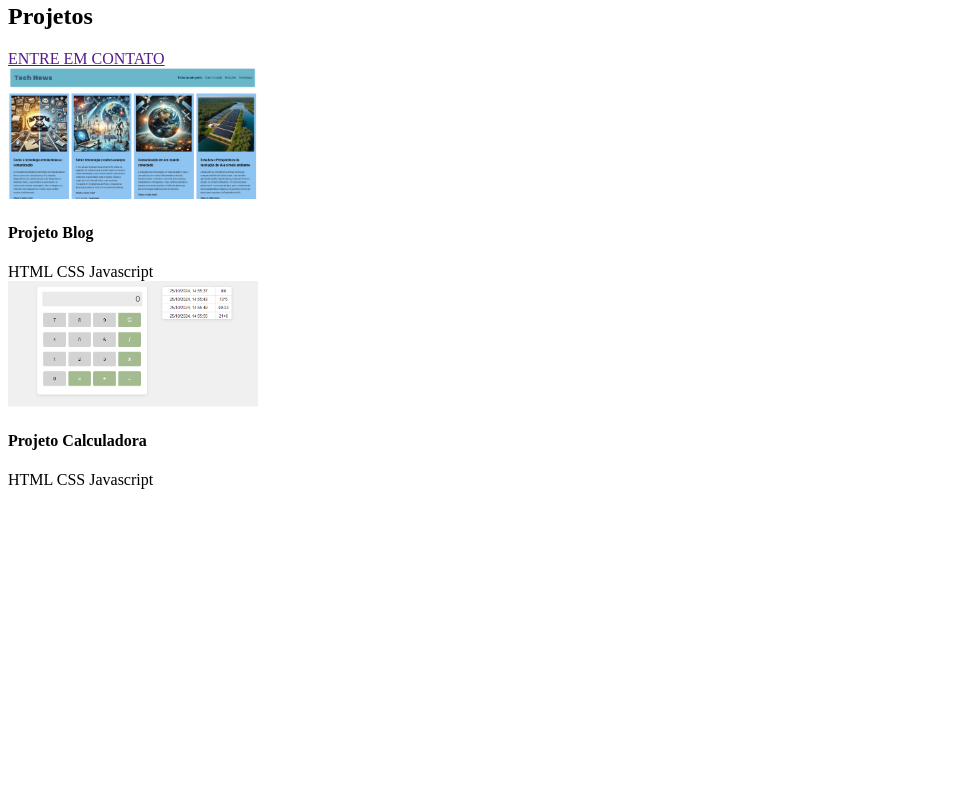
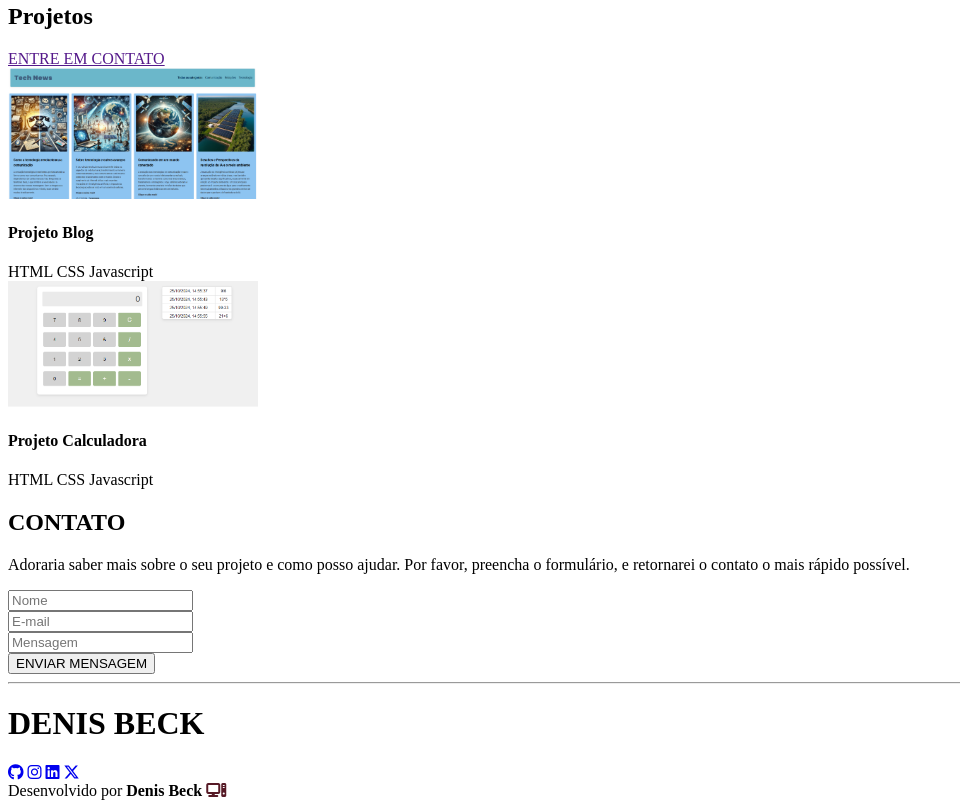
Before and after one commit to Denisbeckdev/Portifolio-css, a plain HTML site: page index.html in a window 1280 px wide. Shown: the part 896-1704 px from the top of the page, without its empty margins (0-960 px from the left). Before the commit the page ends 1393 px from the top, so only its background shows below. Drawn offline with Linux system fonts and the light colour scheme.

Commit message:
Formulário e Footer

```diff
--- a/index.html
+++ b/index.html
@@ -4,7 +4,8 @@
 <head>
     <meta charset="UTF-8">
     <meta name="viewport" content="width-device-width, initial-scale=1.0">
-    <!-- Link dos ícones-->
+    <meta name="description" content="Conheça o meu portifólio com alguns dos projetos e as linguagens que trabalhei.">
+        <!-- Link dos ícones-->
     <link rel="stylesheet" href="https://cdnjs.cloudflare.com/ajax/libs/font-awesome/6.6.0/css/all.min.css">
     <title>Portifólio Denis</title>
 </head>
@@ -79,9 +80,35 @@
             <span>CSS</span>
             <span>Javascript</span>
         </div>
-
     </section>
 
+    <section>
+        <div>
+            <h2>CONTATO</h2>
+            <p>Adoraria saber mais sobre o seu projeto e como posso ajudar. Por favor, preencha o formulário, e
+                retornarei o contato o mais rápido possível.</p>
+        </div>
+        <div>
+            <form>
+                <input type="text" required placeholder="Nome" id="Nome" name="Nome"><br>
+                <input type="email" required placeholder="E-mail" id="E-mail" name="E-mail"><br>
+                <input type="text" required placeholder="Mensagem"><br>
+                <input type="submit" value="ENVIAR MENSAGEM">
+            </form>
+        </div>
+    </section>
+    <hr>
+
+    <footer>
+        <h1>DENIS BECK</h1>
+        <nav>
+            <a href="github"><i class="fa-brands fa-github"></i></a>
+            <a href="instagram"><i class="fa-brands fa-instagram"></i></a>
+            <a href="linkedin"><i class="fa-brands fa-linkedin"></i></a>
+            <a href="twitter"><i class="fa-brands fa-x-twitter"></i></a>
+        </nav>
+        <nav>Desenvolvido por <strong>Denis Beck</strong> <i class="fa-solid fa-computer" style="color: #561a26;"></i>
+        </nav>
+    </footer>
 </body>
-
 </html>
```
